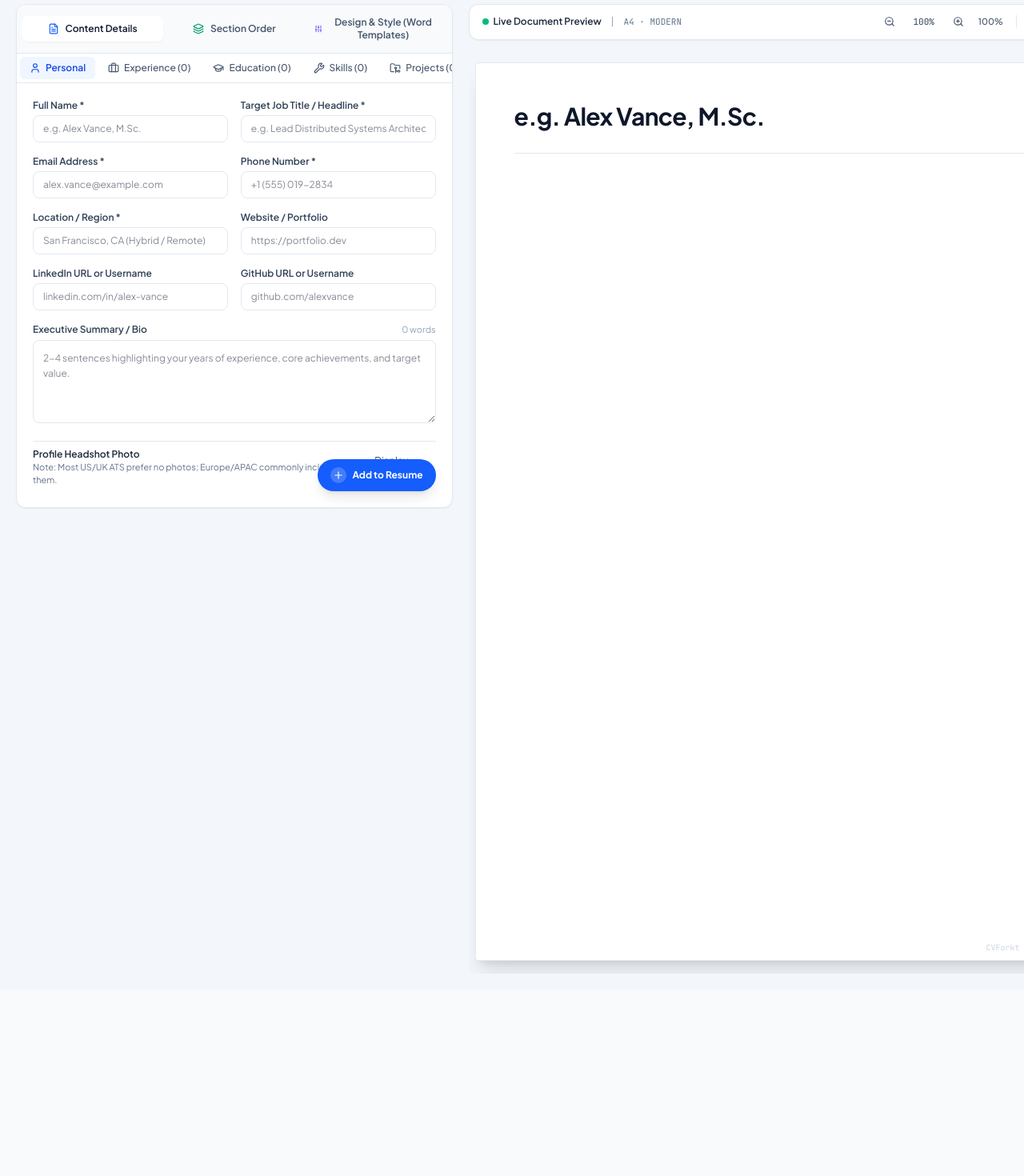
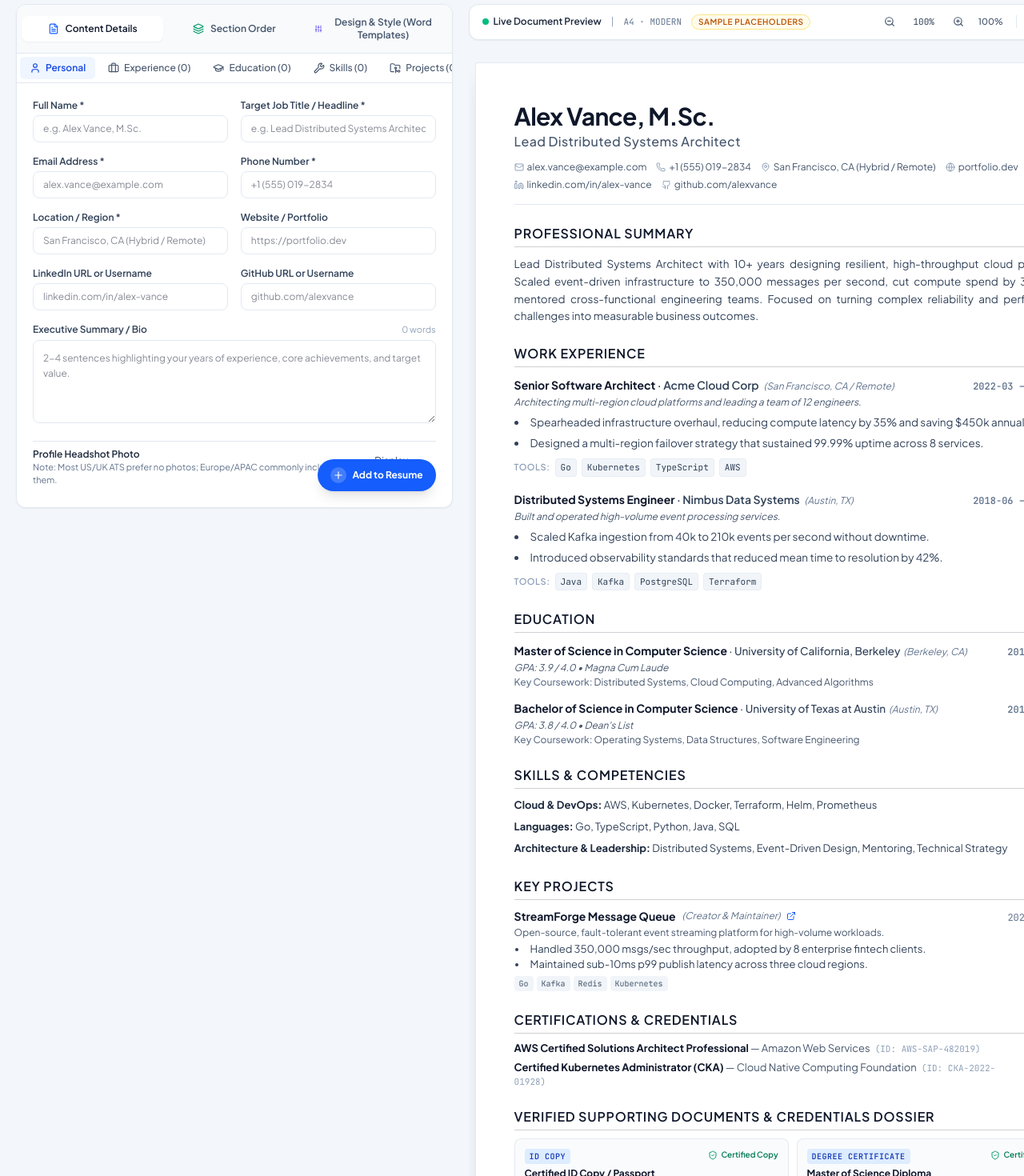
Before and after one commit to kitso20/cv_generator, a React (Vite) app: page / in a window 1280 px wide. Shown: the part 80-1550 px from the top of the page at 80% size. Before the commit the page ends 1317 px from the top, so only its background shows below. Built offline with nearby package versions, Linux system fonts and the light colour scheme; a web font is replaced by a local one.

Commit message:
Show editor placeholder values in live resume preview

```diff
--- a/src/components/ResumePreview.tsx
+++ b/src/components/ResumePreview.tsx
@@ -20,6 +20,10 @@ import {
   FileText as FileDocIcon,
 } from 'lucide-react';
 import { ResumeData, COLOR_SCHEMES, FONT_OPTIONS, AttachedDocument } from '../types/resume';
+import {
+  withPreviewPlaceholders,
+  previewUsesPlaceholders,
+} from '../data/previewPlaceholders';
 
 interface ResumePreviewProps {
   resume: ResumeData;
@@ -35,7 +39,9 @@ export const ResumePreview: React.FC<ResumePreviewProps> = ({
   const [selectedDocForView, setSelectedDocForView] = useState<AttachedDocument | null>(null);
   const containerRef = useRef<HTMLDivElement>(null);
 
-  const { personal, experience, education, skills, projects, certifications, customSections, sectionOrder, sectionVisibility, styles } = resume;
+  const showsPlaceholders = previewUsesPlaceholders(resume);
+  const displayResume = withPreviewPlaceholders(resume);
+  const { personal, experience, education, skills, projects, certifications, documents, customSections, sectionOrder, sectionVisibility, styles } = displayResume;
 
   const colorScheme = COLOR_SCHEMES[styles.colorPalette] || COLOR_SCHEMES.navy;
   const fontOption = FONT_OPTIONS[styles.fontFamily] || FONT_OPTIONS['modern-sans'];
@@ -380,7 +386,7 @@ export const ResumePreview: React.FC<ResumePreviewProps> = ({
   };
 
   const renderDocumentsSection = () => {
-    const docs = resume.documents || [];
+    const docs = documents || [];
     if (docs.length === 0) return null;
 
     return (
@@ -678,6 +684,14 @@ export const ResumePreview: React.FC<ResumePreviewProps> = ({
           <span className="hidden sm:inline text-slate-500 font-mono uppercase text-[11px]">
             {styles.paperSize} · {styles.template}
           </span>
+          {showsPlaceholders && (
+            <span
+              className="hidden md:inline-flex items-center rounded-full border border-amber-200 bg-amber-50 px-2 py-0.5 text-[10px] font-semibold uppercase tracking-wider text-amber-700 dark:border-amber-800 dark:bg-amber-950/40 dark:text-amber-300"
+              title="Blank fields are filled with the example placeholder values from the editor."
+            >
+              Sample placeholders
+            </span>
+          )}
         </div>
 
         <div className="flex items-center gap-1.5">
--- /dev/null
+++ b/src/data/previewPlaceholders.ts
@@ -0,0 +1,214 @@
+import { ResumeData } from '../types/resume';
+
+type PreviewContent = Omit<
+  ResumeData,
+  'id' | 'title' | 'lastModified' | 'sectionOrder' | 'sectionVisibility' | 'styles' | 'customSections'
+>;
+
+export const PREVIEW_PLACEHOLDER_CONTENT: PreviewContent = {
+  personal: {
+    fullName: 'Alex Vance, M.Sc.',
+    jobTitle: 'Lead Distributed Systems Architect',
+    email: 'alex.vance@example.com',
+    phone: '+1 (555) 019-2834',
+    location: 'San Francisco, CA (Hybrid / Remote)',
+    website: 'https://portfolio.dev',
+    linkedin: 'linkedin.com/in/alex-vance',
+    github: 'github.com/alexvance',
+    summary:
+      'Lead Distributed Systems Architect with 10+ years designing resilient, high-throughput cloud platforms. Scaled event-driven infrastructure to 350,000 messages per second, cut compute spend by 35%, and mentored cross-functional engineering teams. Focused on turning complex reliability and performance challenges into measurable business outcomes.',
+    photoUrl: '',
+  },
+  experience: [
+    {
+      id: 'preview-experience-1',
+      company: 'Acme Cloud Corp',
+      position: 'Senior Software Architect',
+      location: 'San Francisco, CA / Remote',
+      startDate: '2022-03',
+      endDate: '',
+      current: true,
+      description: 'Architecting multi-region cloud platforms and leading a team of 12 engineers.',
+      highlights: [
+        'Spearheaded infrastructure overhaul, reducing compute latency by 35% and saving $450k annually.',
+        'Designed a multi-region failover strategy that sustained 99.99% uptime across 8 services.',
+      ],
+      technologies: ['Go', 'Kubernetes', 'TypeScript', 'AWS'],
+    },
+    {
+      id: 'preview-experience-2',
+      company: 'Nimbus Data Systems',
+      position: 'Distributed Systems Engineer',
+      location: 'Austin, TX',
+      startDate: '2018-06',
+      endDate: '2022-02',
+      current: false,
+      description: 'Built and operated high-volume event processing services.',
+      highlights: [
+        'Scaled Kafka ingestion from 40k to 210k events per second without downtime.',
+        'Introduced observability standards that reduced mean time to resolution by 42%.',
+      ],
+      technologies: ['Java', 'Kafka', 'PostgreSQL', 'Terraform'],
+    },
+  ],
+  education: [
+    {
+      id: 'preview-education-1',
+      institution: 'University of California, Berkeley',
+      degree: 'Master of Science',
+      fieldOfStudy: 'Computer Science',
+      location: 'Berkeley, CA',
+      startDate: '2016',
+      endDate: '2018',
+      current: false,
+      gpa: '3.9 / 4.0',
+      honors: 'Magna Cum Laude',
+      coursework: 'Distributed Systems, Cloud Computing, Advanced Algorithms',
+    },
+    {
+      id: 'preview-education-2',
+      institution: 'University of Texas at Austin',
+      degree: 'Bachelor of Science',
+      fieldOfStudy: 'Computer Science',
+      location: 'Austin, TX',
+      startDate: '2012',
+      endDate: '2016',
+      current: false,
+      gpa: '3.8 / 4.0',
+      honors: "Dean's List",
+      coursework: 'Operating Systems, Data Structures, Software Engineering',
+    },
+  ],
+  skills: [
+    {
+      id: 'preview-skills-1',
+      categoryName: 'Cloud & DevOps',
+      skills: ['AWS', 'Kubernetes', 'Docker', 'Terraform', 'Helm', 'Prometheus'],
+    },
+    {
+      id: 'preview-skills-2',
+      categoryName: 'Languages',
+      skills: ['Go', 'TypeScript', 'Python', 'Java', 'SQL'],
+    },
+    {
+      id: 'preview-skills-3',
+      categoryName: 'Architecture & Leadership',
+      skills: ['Distributed Systems', 'Event-Driven Design', 'Mentoring', 'Technical Strategy'],
+    },
+  ],
+  projects: [
+    {
+      id: 'preview-project-1',
+      title: 'StreamForge Message Queue',
+      role: 'Creator & Maintainer',
+      description: 'Open-source, fault-tolerant event streaming platform for high-volume workloads.',
+      highlights: [
+        'Handled 350,000 msgs/sec throughput, adopted by 8 enterprise fintech clients.',
+        'Maintained sub-10ms p99 publish latency across three cloud regions.',
+      ],
+      technologies: ['Go', 'Kafka', 'Redis', 'Kubernetes'],
+      link: 'https://github.com/alexvance/streamforge',
+      githubLink: 'https://github.com/alexvance/streamforge',
+      date: '2023 - 2024',
+    },
+  ],
+  certifications: [
+    {
+      id: 'preview-certification-1',
+      name: 'AWS Certified Solutions Architect Professional',
+      issuer: 'Amazon Web Services',
+      issueDate: '2023-09',
+      credentialId: 'AWS-SAP-482019',
+      credentialUrl: 'https://aws.amazon.com/verification',
+    },
+    {
+      id: 'preview-certification-2',
+      name: 'Certified Kubernetes Administrator (CKA)',
+      issuer: 'Cloud Native Computing Foundation',
+      issueDate: '2022-05',
+      credentialId: 'CKA-2022-01928',
+      credentialUrl: 'https://training.linuxfoundation.org/certification/verify/',
+    },
+  ],
+  documents: [
+    {
+      id: 'preview-document-1',
+      title: 'Certified ID Copy / Passport',
+      category: 'id_copy',
+      documentNumber: 'US-PASSPORT-482019',
+      issuer: 'Dept of State',
+      issueDate: '2024-02',
+      fileName: 'passport-copy.pdf',
+      fileType: 'application/pdf',
+      fileSize: '1.2 MB',
+      isCertified: true,
+      includeInCvAppendix: true,
+      notes: 'Certified true copy verified by commissioner.',
+    },
+    {
+      id: 'preview-document-2',
+      title: 'Master of Science Diploma',
+      category: 'degree_certificate',
+      documentNumber: 'UCB-MS-2018-4471',
+      issuer: 'University of California, Berkeley',
+      issueDate: '2018-06',
+      fileName: 'msc-diploma.pdf',
+      fileType: 'application/pdf',
+      fileSize: '860 KB',
+      isCertified: true,
+      includeInCvAppendix: true,
+    },
+  ],
+};
+
+export function withPreviewPlaceholders(resume: ResumeData): ResumeData {
+  const fallback = PREVIEW_PLACEHOLDER_CONTENT;
+
+  return {
+    ...resume,
+    personal: {
+      ...resume.personal,
+      fullName: resume.personal.fullName || fallback.personal.fullName,
+      jobTitle: resume.personal.jobTitle || fallback.personal.jobTitle,
+      email: resume.personal.email || fallback.personal.email,
+      phone: resume.personal.phone || fallback.personal.phone,
+      location: resume.personal.location || fallback.personal.location,
+      website: resume.personal.website || fallback.personal.website,
+      linkedin: resume.personal.linkedin || fallback.personal.linkedin,
+      github: resume.personal.github || fallback.personal.github,
+      summary: resume.personal.summary || fallback.personal.summary,
+      photoUrl: resume.personal.photoUrl,
+    },
+    experience: resume.experience.length > 0 ? resume.experience : fallback.experience,
+    education: resume.education.length > 0 ? resume.education : fallback.education,
+    skills: resume.skills.length > 0 ? resume.skills : fallback.skills,
+    projects: resume.projects.length > 0 ? resume.projects : fallback.projects,
+    certifications: resume.certifications.length > 0 ? resume.certifications : fallback.certifications,
+    documents: resume.documents && resume.documents.length > 0 ? resume.documents : fallback.documents,
+  };
+}
+
+export function previewUsesPlaceholders(resume: ResumeData): boolean {
+  const personalFields = [
+    resume.personal.fullName,
+    resume.personal.jobTitle,
+    resume.personal.email,
+    resume.personal.phone,
+    resume.personal.location,
+    resume.personal.website,
+    resume.personal.linkedin,
+    resume.personal.github,
+    resume.personal.summary,
+  ];
+
+  return (
+    personalFields.some((value) => !value) ||
+    resume.experience.length === 0 ||
+    resume.education.length === 0 ||
+    resume.skills.length === 0 ||
+    resume.projects.length === 0 ||
+    resume.certifications.length === 0 ||
+    !resume.documents ||
+    resume.documents.length === 0
+  );
+}
```
